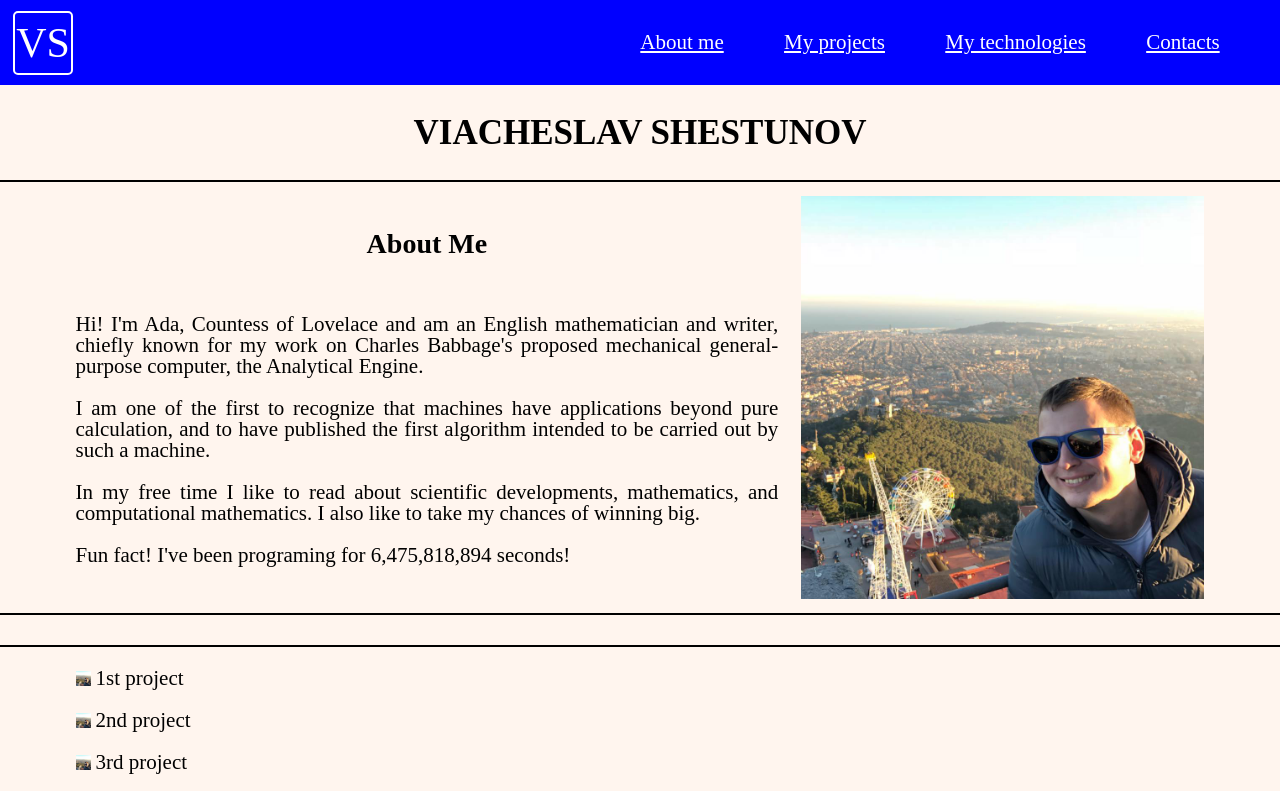
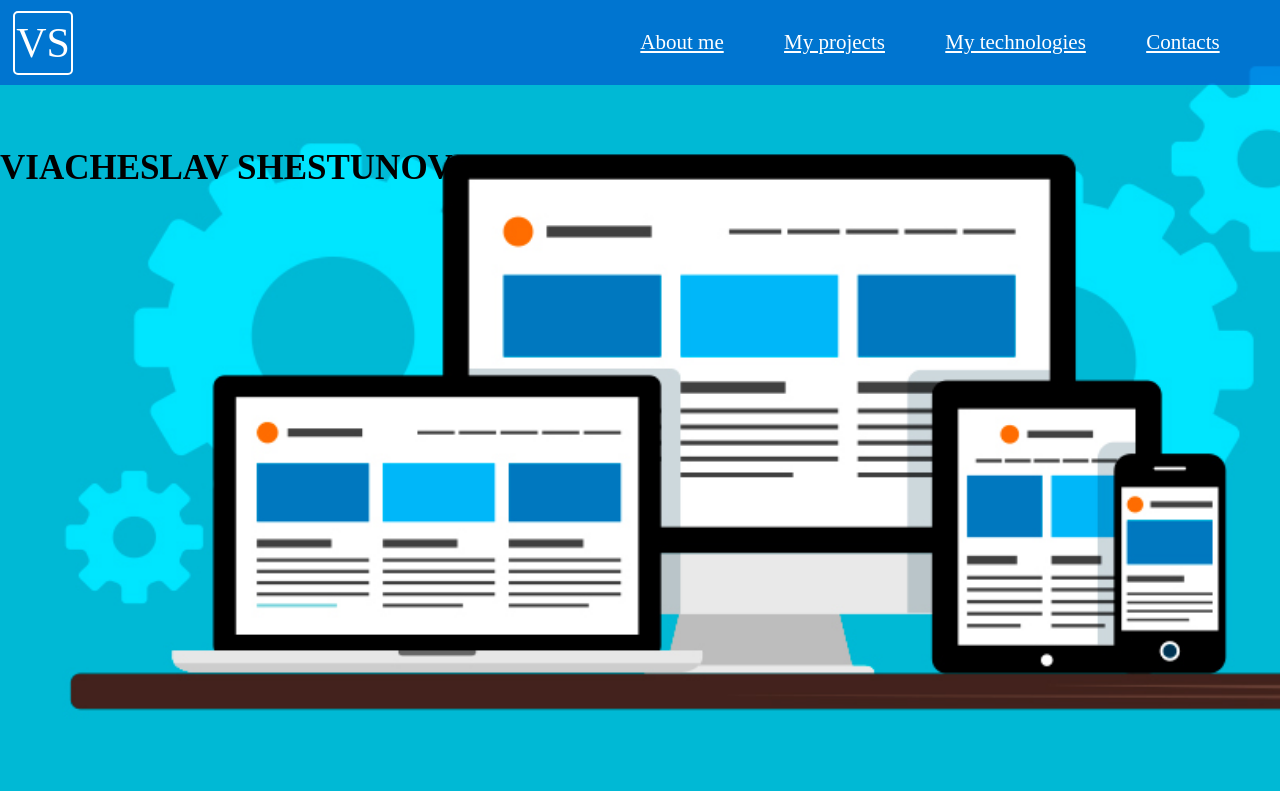
Before and after one commit to vshestunov/1st-portfolio, a plain HTML site: page index.html in a window 1280 px wide. Shown: the top 791 px of the page. Drawn offline with Linux system fonts and the light colour scheme.

```diff
--- a/css/style.css
+++ b/css/style.css
@@ -1,11 +1,9 @@
 html {
     font-size: 14px;
 }
-
 body {
-    background-color: seashell;
+    background-color: white;
 }
-
 h1 {
     font-size: 2.5rem;
     font-weight: 800;
@@ -21,12 +19,12 @@ p {
 }
 /** HEADER SCTION **/
 
-nav {
+#navv {
     position: fixed;
     display: flex;
     width: 100%;
     height: 85px;
-    background-color: blue;
+    background-color: rgba(0, 51, 204, 0.5);
     align-items: center;
     z-index: 10;
 }
@@ -46,6 +44,7 @@ nav li a {
     color: white;
     text-decoration: underline;
     font-size: 1.5rem;
+    opacity: 1;
 }
 
 .logo {
@@ -57,25 +56,38 @@ nav li a {
     display: flex;
     justify-content: center;
     align-items: center;
+    opacity: 1;
 }
 
 .logo-text {
     color: white;
     font-size: 3rem;
+    opacity: 1;
+}
+
+/* BANNER */
+
+#banner {
+    background-image: url('/images/dev.jpg');
+    background-repeat: no-repeat;
+    background-size: cover;
+    height: 100vh;
+}
+
+
+#banner h1 {
+    position: absolute;
+    top: 150px;
 }
 
 /** ABOUT ME **/
 
 main {
-    top: 85px;
     position: absolute;
     width: 100%;
     text-align: center;
 }
 
-main h1 {
-    margin: 30px 0;
-}
 
 .about-container {
     border-top: 2px solid black;
--- a/index.html
+++ b/index.html
@@ -9,7 +9,7 @@
     <body>
         <header id="head">
             <nav id="navv">
-                <div class="logo">
+                <div class="logo" id="home">
                     <a class="logo-text" href="./index.html">VS</a>
                 </div>
                 <ul>
@@ -21,7 +21,9 @@
             </nav>
         </header>
         <main>
-            <h1>VIACHESLAV SHESTUNOV</h1>
+            <section id="banner">
+                <h1>VIACHESLAV SHESTUNOV</h1>
+            </section>
             <section id="About-me" class="about-container">
                 <div class="about">
                     <div class="about-text">
--- a/js/main.js
+++ b/js/main.js
@@ -4,23 +4,12 @@ let navigation=document.getElementById('navv');
 let navChange = () => {
     if (window.scrollY===0) {
         navigation.style.cssText=`
-        position: fixed;
-        display: flex;
-        width: 100%;
         height: 85px;
-        background-color: blue;
-        align-items: center;
-        z-index: 20;`;
+        background-color: rgba(0, 51, 204, 0.5);`;
     }
         else {navigation.style.cssText=`
-        position: fixed;
-        display: flex;
-        width: 100%;
         height: 90px;
-        background-color: red;
-        align-items: center;
-        z-index: 20;
-        opacity: 0.8;`;
+        background-color: rgba(0, 102, 255, 1);`;
         }
 };
 
```
Also changed, not shown: images/dev.jpg (added).
